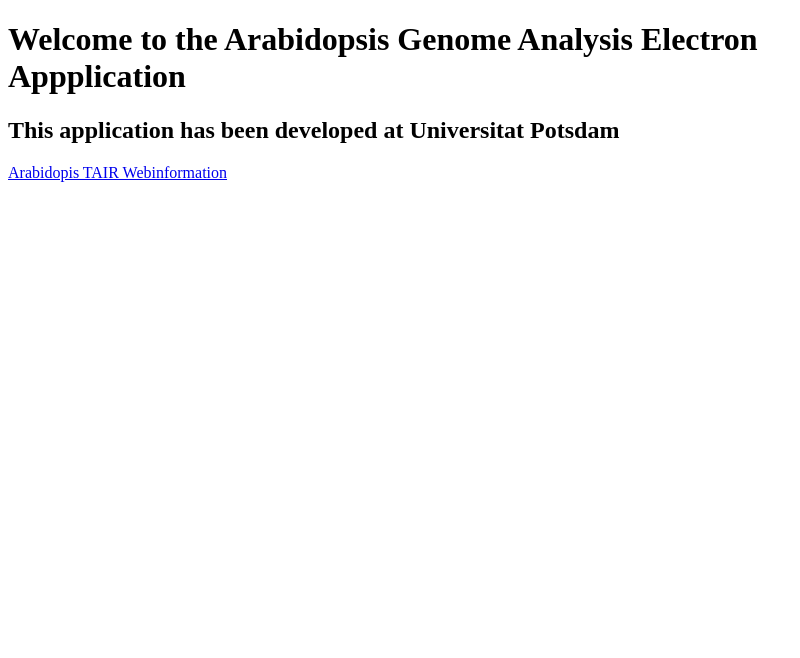
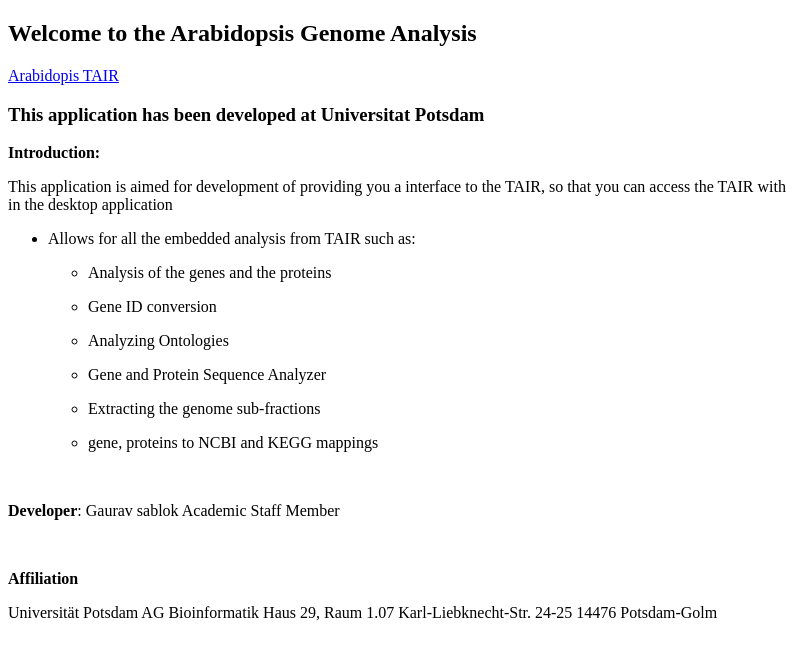
Before and after one commit to gauravcodepro/arabidopsis-tair-application, an Electron app: page src/main.html in a window 800 px wide. Drawn offline with Linux system fonts and the light colour scheme.

Commit message:
2026-6-18
completed the frontend for the application.

```diff
--- a/src/main.html
+++ b/src/main.html
@@ -10,15 +10,69 @@
         content="width=device-width, initial-scale=1.0">
  <meta http-equiv="X-UA-Compatible" content="ie=edge">
 
+</head>
+
 <title>
       Arabidopsis TAIR Genome Analysis Application
 </title>
 
-<h1> Welcome to the Arabidopsis Genome Analysis Electron Appplication </h1>
-<h2> This application has been developed at Universitat Potsdam </h2>
-<a href = "https://www.arabidopsis.org/">Arabidopis TAIR Webinformation</a>
+<style>
+    .small {
+      font: italic 13px sans-serif;
+    }
+    .heavy {
+      font: bold 30px sans-serif;
+    }
+
+    .Rrrrr {
+      font: italic 40px serif;
+      fill: red;
+    }
+  </style>
+
+<h2> Welcome to the Arabidopsis Genome Analysis</h2>
+<a href = "https://www.arabidopsis.org/">Arabidopis TAIR</a>
+
+<h3> This application has been developed at Universitat Potsdam </h3>
+
+<p><div><b>Introduction:</b></div></p>
+
+<div><p></p>This application is aimed for development of providing you a interface to the TAIR, so that you can access the TAIR with in the desktop application</div></p>
+
+<ul>
+      <li>
+          <p>Allows for all the embedded analysis from TAIR such as:</p>
+      </li>
+<ul>
+    <li>
+        <p> Analysis of the genes and the proteins</p>
+    </li>
+    <li>
+        <p>Gene ID conversion</p>
+    </li>
+    <li>
+        <p> Analyzing Ontologies</p>
+    </li>
+    <li>
+        <p>Gene and Protein Sequence Analyzer</p>
+    </li>
+    <li>
+        <p>Extracting the genome sub-fractions</p>
+    </li>
+    <li>
+        <p>gene, proteins to NCBI and KEGG mappings</p>
+    </li>
+</ul>
+</ul>
 
 
-</head>
+<br>
+
+<p><b>Developer</b>: Gaurav sablok Academic Staff Member</p>
+
+<br>
+
+<p><b>Affiliation</b></p>
+<fnote>Universität Potsdam AG Bioinformatik Haus 29, Raum 1.07 Karl-Liebknecht-Str. 24-25 14476 Potsdam-Golm</fnote>
 
 </html>
```
Also changed, not shown: 1 other file. Lines whose indentation alone changed are shown as unchanged.
